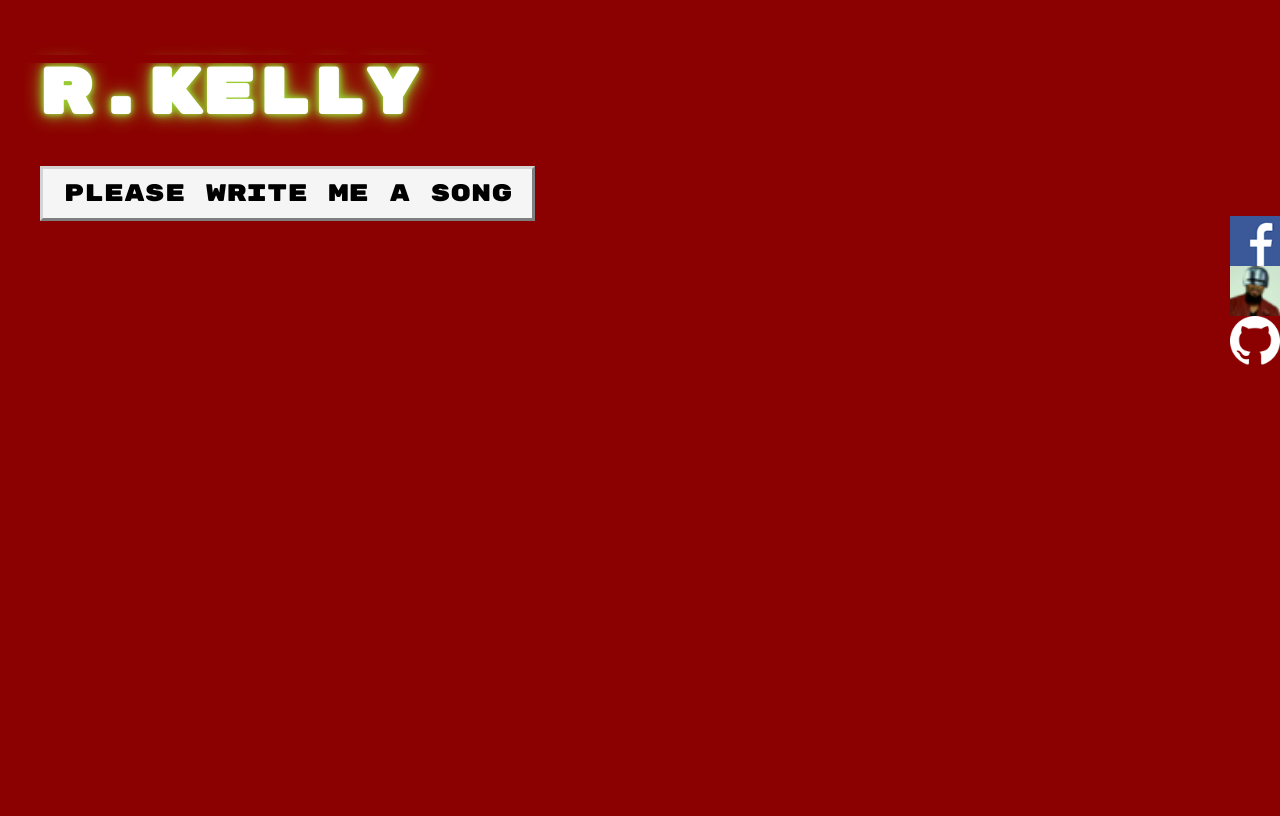
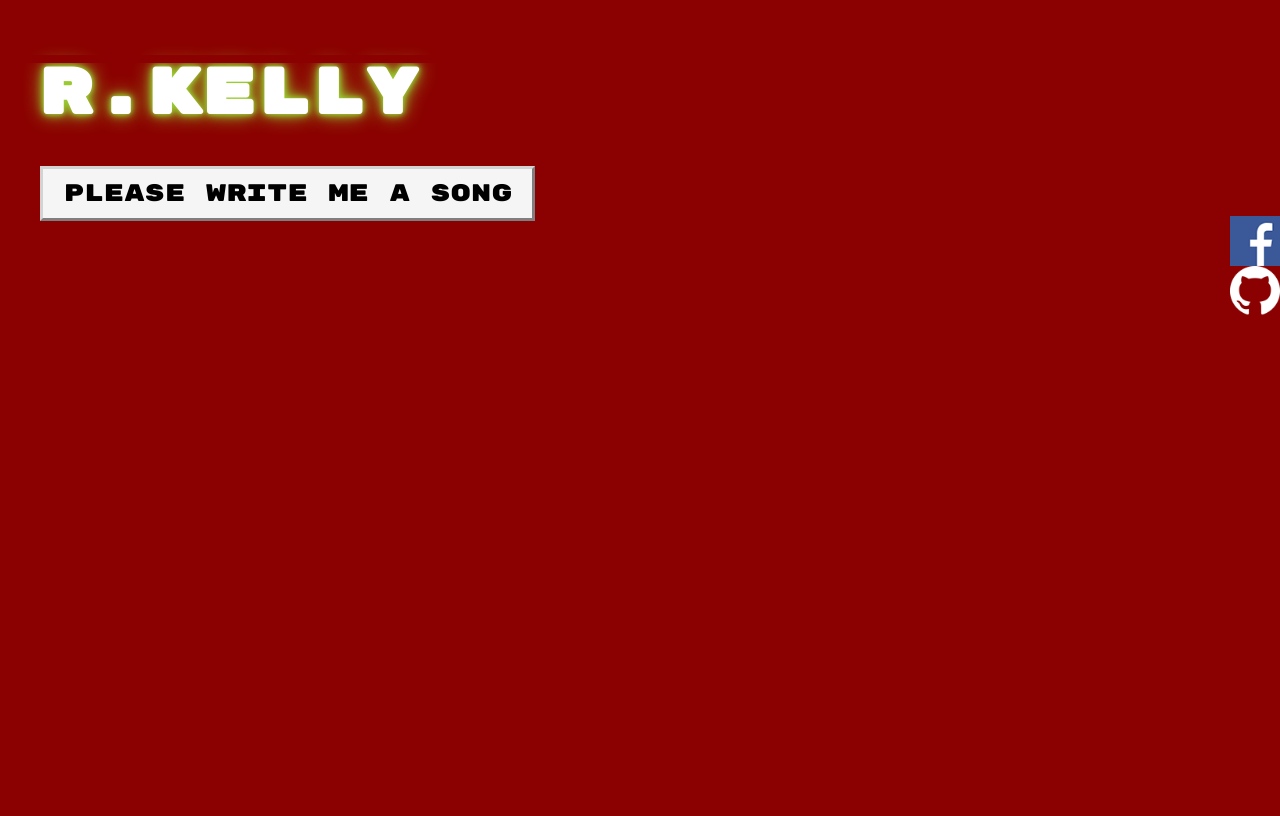
Before and after one commit to hanhanhan/robot_rkelly, a Flask app: page / in a window 1280 px wide. Run offline with Flask 2, Linux system fonts and the light colour scheme; some libraries are stand-ins or nearby versions.

Commit message:
before messing with css

```diff
--- a/app/templates/base.html
+++ b/app/templates/base.html
@@ -4,27 +4,19 @@
 {% block head %}
     <title>Robot Kelly</title>
 
+    <meta name="viewport" content="width=device-width, initial-scale=1">
+
     <link rel="stylesheet" href="{{ url_for('static', filename='style.css') }}">
 
-    <link rel="apple-touch-icon" sizes="180x180" href="{{ url_for('static', filename='icons/apple-touch-icon.png') }}">
+    <link rel="manifest" href="{{ url_for('static', filename='icons/manifest.json') }}">
+    <meta name="theme-color" content="#ffffff">
+    <link rel="shortcut icon" href="{{ url_for('static', filename='icons/favicon.ico') }}">
+    <link href="https://fonts.googleapis.com/css?family=Rubik+Mono+One|Open+Sans" rel="stylesheet">
+    <meta property="og:url" content="{{ url_for('.index', _external=True) }}">
+    <meta property="og:type" content="website">
+    <meta property="og:title" content="Robot R.Kelly">
+    <meta property="og:description" content="Let Robot R.Kelly write you a beautiful song.">
 
-    <link rel="icon" type="image/png" href="{{ url_for('static', filename='icons/favicon-32x32.png') }}" sizes="32x32">
-
-    <link rel="icon" type="image/png" href="{{ url_for('static', filename='icons/favicon-16x16.png') }}" sizes="16x16">
-
-    <link rel="manifest" href="{{ url_for('static', filename='icons/manifest.json') }}">
-
-    <link rel="mask-icon" href="{{ url_for('static', filename='icons/safari-pinned-tab.svg') }}" color="#5bbad5">
-
-    <meta name="theme-color" content="#ffffff">
-
-    <link rel="shortcut icon" href="{{ url_for('static', filename='icons/favicon.ico') }}">
-
-    <link href="https://fonts.googleapis.com/css?family=Rubik+Mono+One|Open+Sans" rel="stylesheet">
-
-    <meta property="og:title" content="Robot R.Kelly">
-    <meta property="og:type" content="website">
-    <meta property="og:image" content="Picture of Robot Kelly" src="{{ url_for('static', filename='icons/facebook_robokelly_600.jpg') }}">
 {% endblock %}
 
 </head>
@@ -43,10 +35,6 @@
             <img src="{{ url_for('static', filename='icons/facebook-icon-57x57.png') }}" width="50" height="50">
         </a></li>
 
-        <li><a href="" title="Twitter" tabindex="2">
-           <img src="{{ url_for('static', filename='icons/favicon-32x32.png') }}" width="50" height="50"
-        </a></li>
-
         <li><a href="" title="Github" tabindex="3">
             <img src="{{ url_for('static', filename='icons/GitHub-Mark-Light-64px.png') }}" width="50" height="50"
         </a></li>
--- a/app/templates/index.html
+++ b/app/templates/index.html
@@ -2,7 +2,6 @@
 
 {% block head %}
     {{ super() }}
-    <meta property="og:url" content="{{url_for('.index', _external=True)}}">
 {% endblock %}
 
 {% block contents %}
--- a/app/templates/lyrics.html
+++ b/app/templates/lyrics.html
@@ -2,7 +2,6 @@
 
 {% block head %}
     {{super()}}
-    <meta property="og:url" content="{{ url_for('.linked_lyrics', id=id, _external=True) }}">
 {% endblock %}
 
 {% block contents %}
@@ -17,6 +16,7 @@
         <h3 class="robo-glam">By Robot Kelly</h3>
     </div>
     <div>
-        <a href="url_for('.linked_lyrics', id=id)"></a>
+        <a href="{{ url_for('.linked_lyrics', id=id) }}">Please</a>
+        <a class="lyrics-please" href="{{ url_for('.lyrics') }}">Please Write Me Another Beautiful Song</a>
     </div>
 {% endblock %}
```
